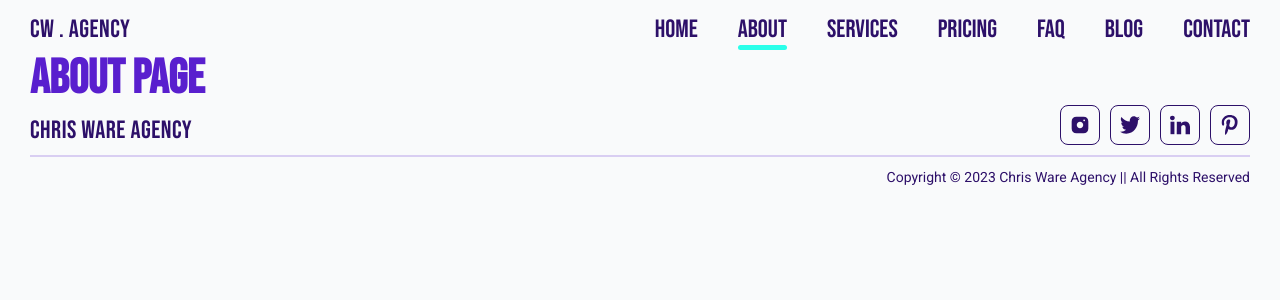
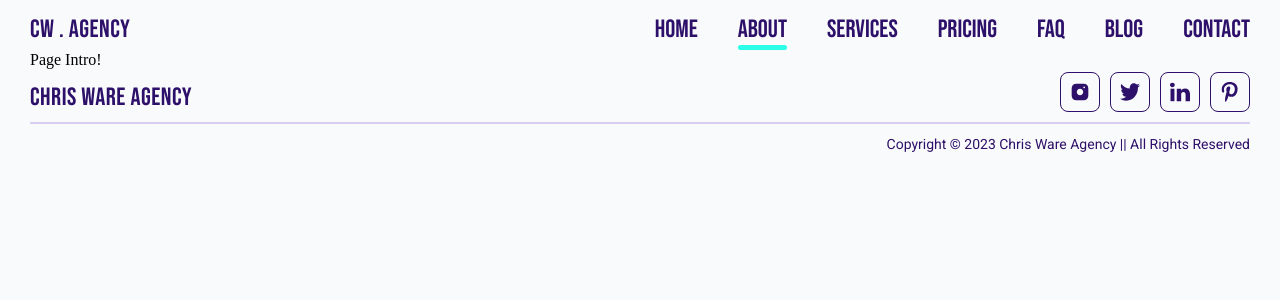
Before and after one commit to ChristianWare/chris-ware-agency, a Next.js app: page /about in a window 1280 px wide. Shown: the top 300 px of the page. Built offline with nearby package versions, Linux system fonts and the light colour scheme.

Commit message:
Page Intro Start

```diff
--- a/src/app/about/page.tsx
+++ b/src/app/about/page.tsx
@@ -1,10 +1,11 @@
+import PageIntro from '../components/PageIntro/PageIntro';
 import styles from './About.module.css'
 
 const AboutPage = () => {
   return (
-    <div className={styles.container}>
-      <h1>About Page</h1>
-    </div>
+    <>
+    <PageIntro />
+    </>
   );
 };
 export default AboutPage;
--- a/src/app/components/Faq/Faq.module.css
+++ b/src/app/components/Faq/Faq.module.css
@@ -74,7 +74,7 @@
 .arrow,
 .arrowFlip {
   border-radius: 50%;
-  border: 2px solid var(--primary);
+  border: 1px solid var(--primary);
   width: 35px;
   height: 35px;
   transition: all 0.4s ease-in-out;
--- /dev/null
+++ b/src/app/components/PageIntro/PageIntro.tsx
@@ -0,0 +1,12 @@
+import styles from './PageIntro.module.css'
+
+const PageIntro = () => {
+  return (
+    <section className={styles.container}>
+        <div className={styles.content}>
+            Page Intro!
+        </div>
+    </section>
+  )
+}
+export default PageIntro
```
Also changed, not shown: src/app/components/PageIntro/PageIntro.module.css (added).
